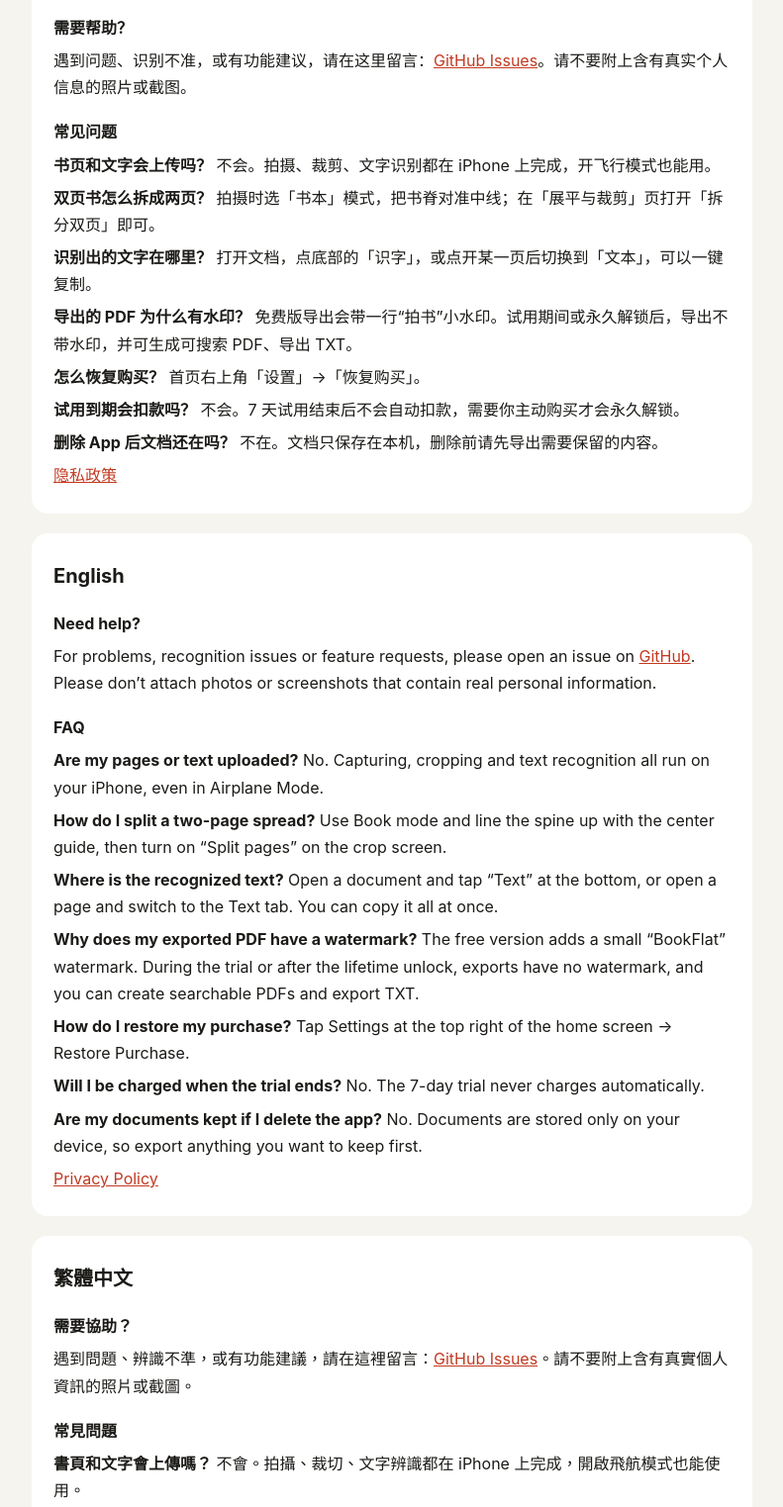
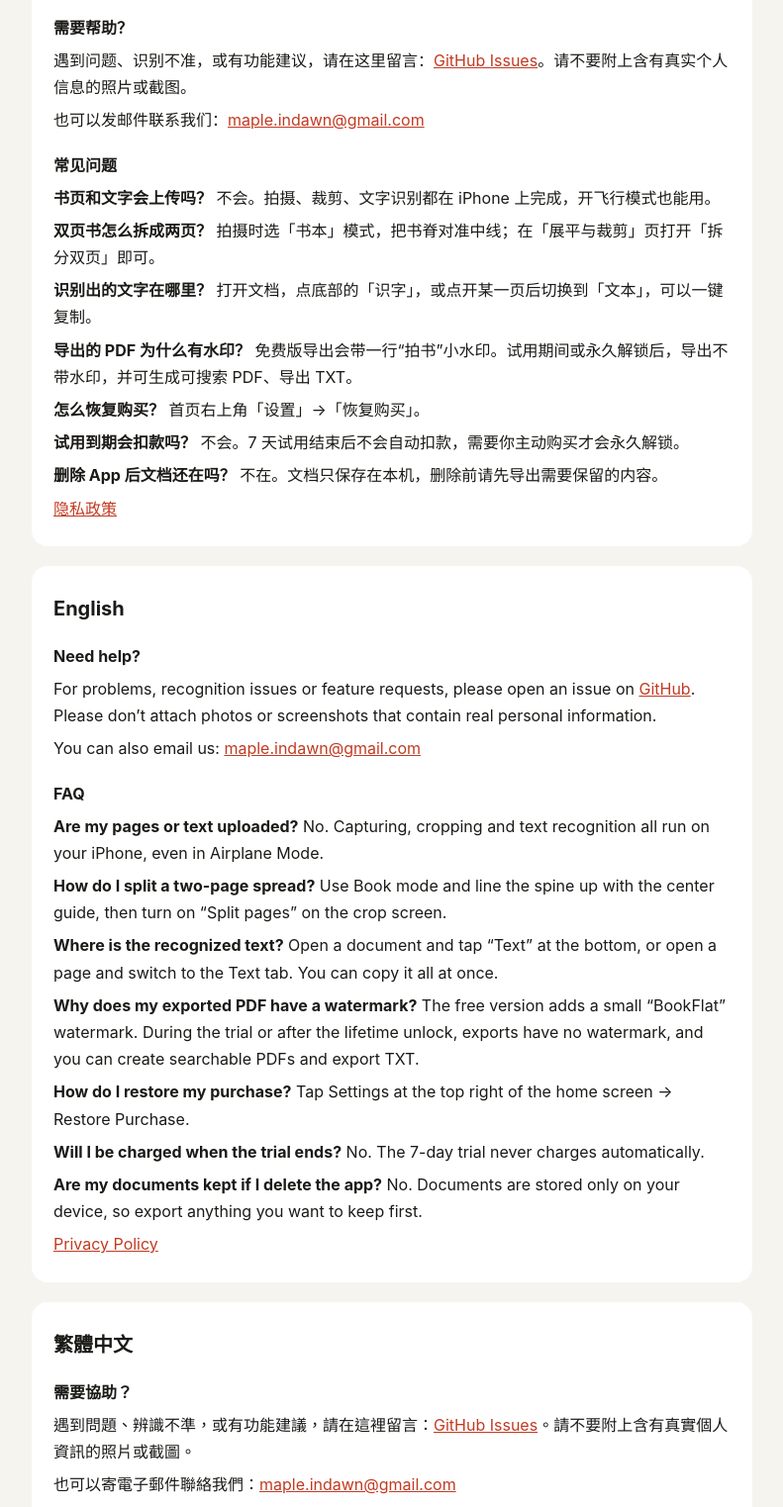
Before and after one commit to maple-dawn/maple-dawn.github.io, a plain HTML site: page bookflat/support/index.html in a window 1280 px wide. Shown: the part 234-1757 px from the top of the page at 99% size, without its empty margins (244-1035 px from the left). Drawn offline with Linux system fonts and the light colour scheme.

Commit message:
docs(support): 补充各产品的电子邮件联系渠道
在四款应用的多语言支持页面添加邮件联系信息，为用户提供 GitHub Issues 之外的反馈途径。

```diff
--- a/bookflat/support/index.html
+++ b/bookflat/support/index.html
@@ -61,6 +61,7 @@
     <h2>简体中文</h2>
     <h3>需要帮助？</h3>
     <p>遇到问题、识别不准，或有功能建议，请在这里留言：<a href="https://github.com/maple-dawn/maple-dawn.github.io/issues">GitHub Issues</a>。请不要附上含有真实个人信息的照片或截图。</p>
+    <p>也可以发邮件联系我们：<a href="mailto:maple.indawn@gmail.com">maple.indawn@gmail.com</a></p>
     <h3>常见问题</h3>
     <p><strong>书页和文字会上传吗？</strong> 不会。拍摄、裁剪、文字识别都在 iPhone 上完成，开飞行模式也能用。</p>
     <p><strong>双页书怎么拆成两页？</strong> 拍摄时选「书本」模式，把书脊对准中线；在「展平与裁剪」页打开「拆分双页」即可。</p>
@@ -76,6 +77,7 @@
     <h2>English</h2>
     <h3>Need help?</h3>
     <p>For problems, recognition issues or feature requests, please open an issue on <a href="https://github.com/maple-dawn/maple-dawn.github.io/issues">GitHub</a>. Please don’t attach photos or screenshots that contain real personal information.</p>
+    <p>You can also email us: <a href="mailto:maple.indawn@gmail.com">maple.indawn@gmail.com</a></p>
     <h3>FAQ</h3>
     <p><strong>Are my pages or text uploaded?</strong> No. Capturing, cropping and text recognition all run on your iPhone, even in Airplane Mode.</p>
     <p><strong>How do I split a two-page spread?</strong> Use Book mode and line the spine up with the center guide, then turn on “Split pages” on the crop screen.</p>
@@ -91,6 +93,7 @@
     <h2>繁體中文</h2>
     <h3>需要協助？</h3>
     <p>遇到問題、辨識不準，或有功能建議，請在這裡留言：<a href="https://github.com/maple-dawn/maple-dawn.github.io/issues">GitHub Issues</a>。請不要附上含有真實個人資訊的照片或截圖。</p>
+    <p>也可以寄電子郵件聯絡我們：<a href="mailto:maple.indawn@gmail.com">maple.indawn@gmail.com</a></p>
     <h3>常見問題</h3>
     <p><strong>書頁和文字會上傳嗎？</strong> 不會。拍攝、裁切、文字辨識都在 iPhone 上完成，開啟飛航模式也能使用。</p>
     <p><strong>雙頁書怎麼拆成兩頁？</strong> 拍攝時選「書本」模式，把書脊對準中線；在「展平與裁切」頁開啟「拆分雙頁」即可。</p>
@@ -106,6 +109,7 @@
     <h2>日本語</h2>
     <h3>お困りですか？</h3>
     <p>不具合、認識の精度、機能のご要望などは <a href="https://github.com/maple-dawn/maple-dawn.github.io/issues">GitHub Issues</a> からお寄せください。実在の個人情報が写った写真やスクリーンショットは添付しないでください。</p>
+    <p>メールでのお問い合わせ：<a href="mailto:maple.indawn@gmail.com">maple.indawn@gmail.com</a></p>
     <h3>よくある質問</h3>
     <p><strong>ページや文字はアップロードされますか？</strong> いいえ。撮影・トリミング・文字認識はすべて iPhone 上で行われ、機内モードでも使えます。</p>
     <p><strong>見開きページを 2 ページに分けるには？</strong> 撮影時に「本」モードを選び、ノドを中央のガイドに合わせます。「補正とトリミング」画面で「見開きを分割」をオンにしてください。</p>
```
Also changed, not shown: ember/support/index.html (+4 -0 lines), masaic/support/index.html (+4 -0 lines), transory/support/index.html (+4 -0 lines).
